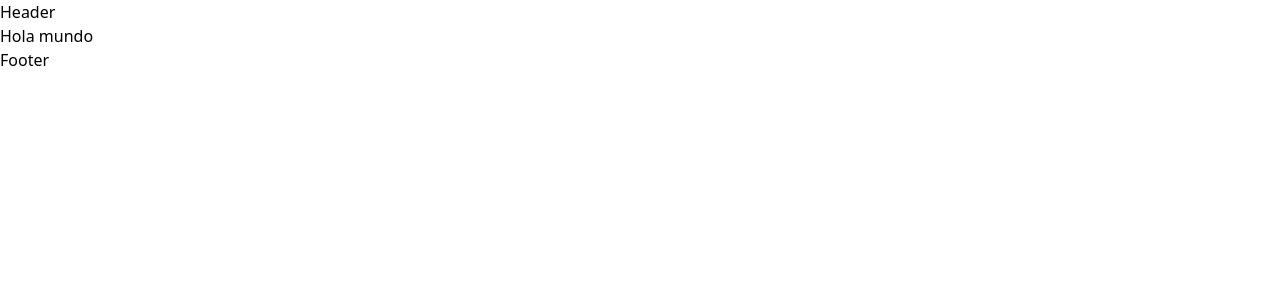
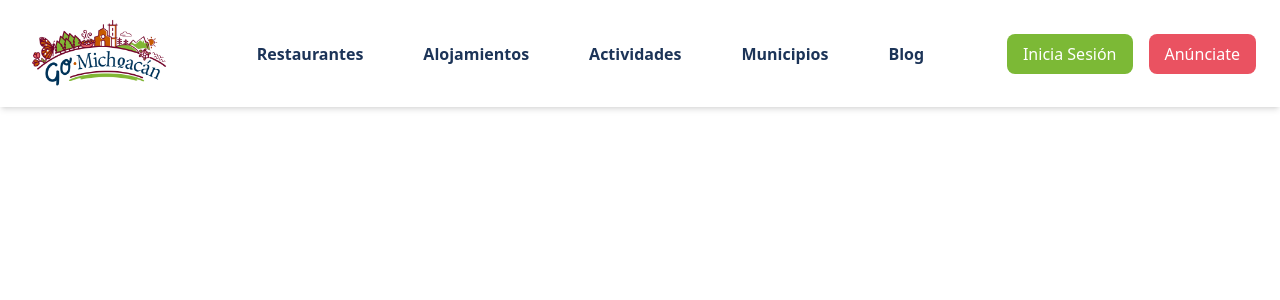
Before and after one commit to AlejandroTilin999/Ej_01, a Next.js app: page / in a window 1280 px wide. Shown: the top 300 px of the page. Built offline with nearby package versions, Linux system fonts and the light colour scheme.

Commit message:
Create Navbar, delete the word footer and header, delete the image test NTQG04

```diff
--- a/app/components/Footer.js
+++ b/app/components/Footer.js
@@ -1,6 +1,6 @@
 const Footer = () => {
     return (
-        <div>Footer</div>
+        <div></div>
     )
 }
 
--- a/app/components/Header.js
+++ b/app/components/Header.js
@@ -1,7 +1,42 @@
+import Link from 'next/link';
+import '@/globals.css';
+
+const ImageLogo = ({ src, alt, width, height }) => {
+  return <img src={src} alt={alt} width={width} height={height} />;
+};
+
+const Navbar = () => {
+  return (
+    <nav className="bg-white shadow-md py-4 px-6 flex items-center justify-between">
+      {/* Logo */}
+      <div className="flex items-center">
+        <ImageLogo src="/img/navbar/GoMichoacan.png" alt="Go Michoacán" width={150} height={50} />
+      </div>
+
+      {/* Menú de navegación */}
+      <ul className="hidden md:flex space-x-15 text-[var(--color-primary)] font-semibold">
+        <li><Link href="/restaurantes" className="hover:text-gray-600">Restaurantes</Link></li>
+        <li><Link href="/alojamientos" className="hover:text-gray-600">Alojamientos</Link></li>
+        <li><Link href="/actividades" className="hover:text-gray-600">Actividades</Link></li>
+        <li><Link href="/municipios" className="hover:text-gray-600">Municipios</Link></li>
+        <li><Link href="/blog" className="hover:text-gray-600">Blog</Link></li>
+      </ul>
+
+      {/* Botones */}
+      <div className="flex space-x-4">
+        <button className="bg-[var(--color-accent)] text-white px-4 py-2 rounded-lg hover:opacity-80">Inicia Sesión</button>
+        <button className="bg-[var(--color-secondary)] text-white px-4 py-2 rounded-lg hover:opacity-80">Anúnciate</button>
+      </div>
+    </nav>
+  );
+};
+
 const Header = () => {
     return (
-        <div>Header</div>
-    )
-}
+        <header>
+            <Navbar />
+        </header>
+    );
+};
 
-export default Header
+export default Header;
--- a/app/page.js
+++ b/app/page.js
@@ -3,7 +3,7 @@
 export default function Home() {
   return (
     <>
-      Hola mundo
+
 
     </>
   )
```
Also changed, not shown: public/img/image.png (deleted), public/img/navbar/GoMichoacan.png (added).
